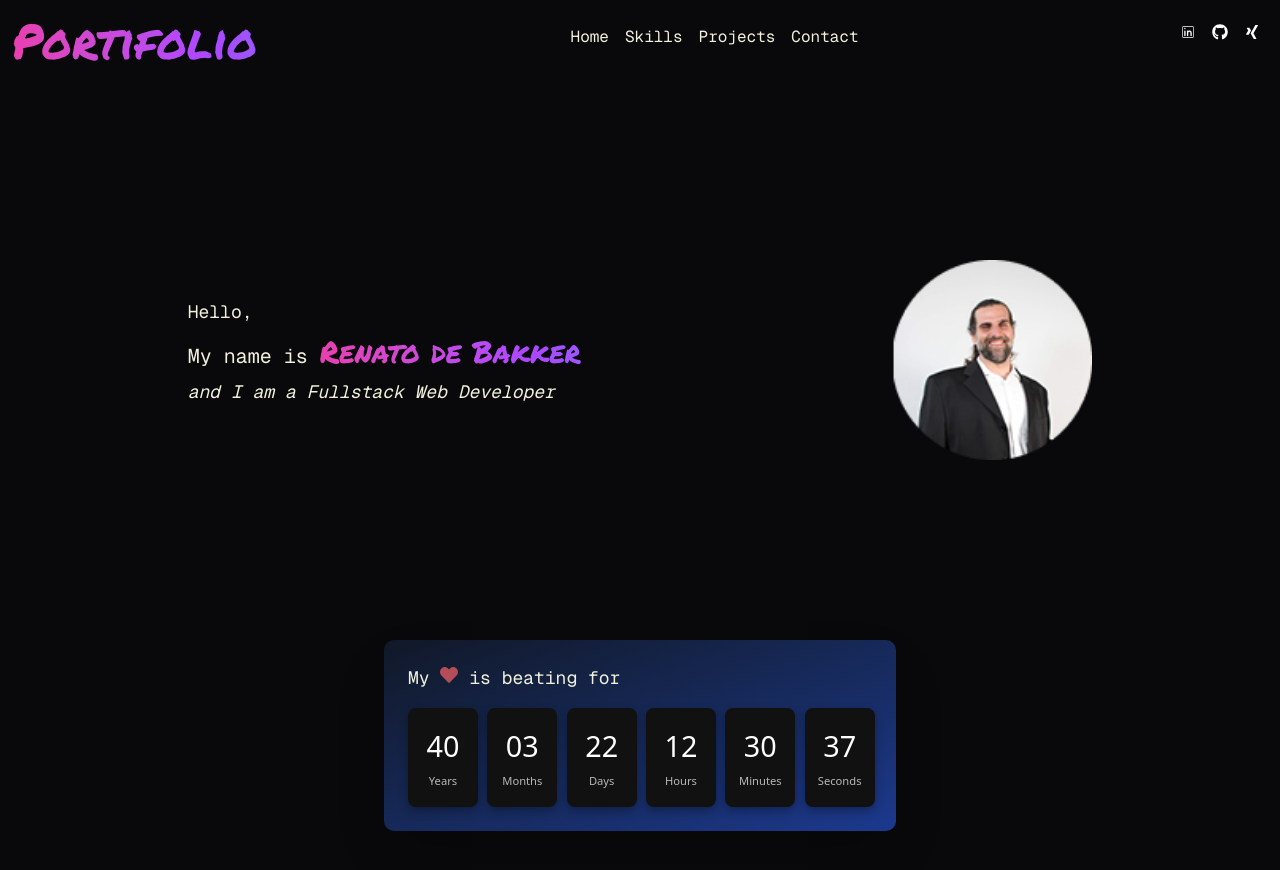
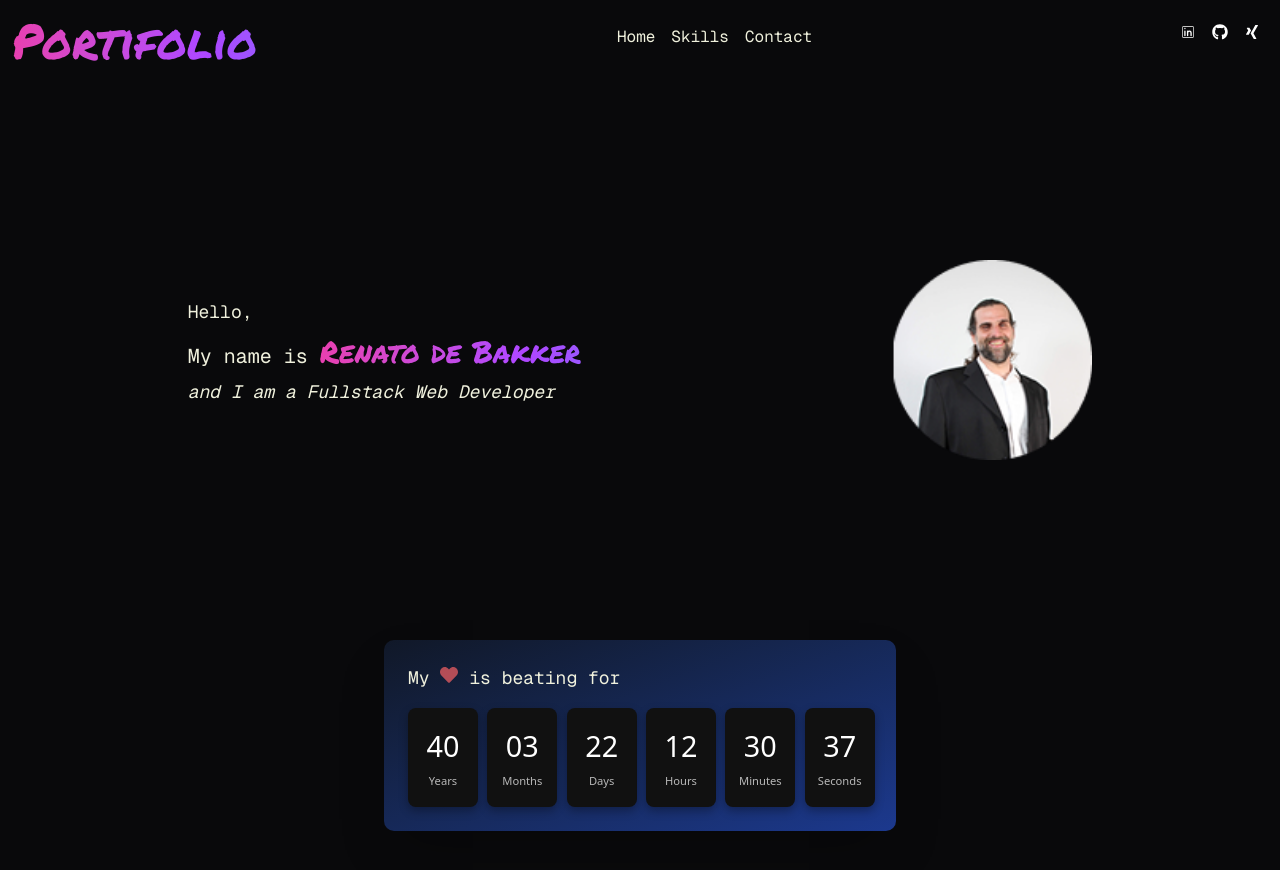
Before and after one commit to P-Renato/Renato_Portifolio, a Next.js app in the folder client/: page / in a window 1280 px wide. Shown: the top 870 px of the page. Built offline with nearby package versions, Linux system fonts and the light colour scheme.

Commit message:
another database test4

```diff
--- a/client/src/components/Header.tsx
+++ b/client/src/components/Header.tsx
@@ -14,7 +14,7 @@ function Header() {
             <ul className='flex flex-row *:m-2'>
                 <li><Link href="/" className="font-mono">Home</Link></li>
                 <li><Link href="/tech-stack" className="font-mono">Skills</Link></li>
-                <li><Link href="/projects" className="font-mono">Projects</Link></li>
+                {/* <li><Link href="/projects" className="font-mono">Projects</Link></li> */}
                 <li><Link href="/contact" className="font-mono">Contact</Link></li>
             </ul>
             <nav>
```
